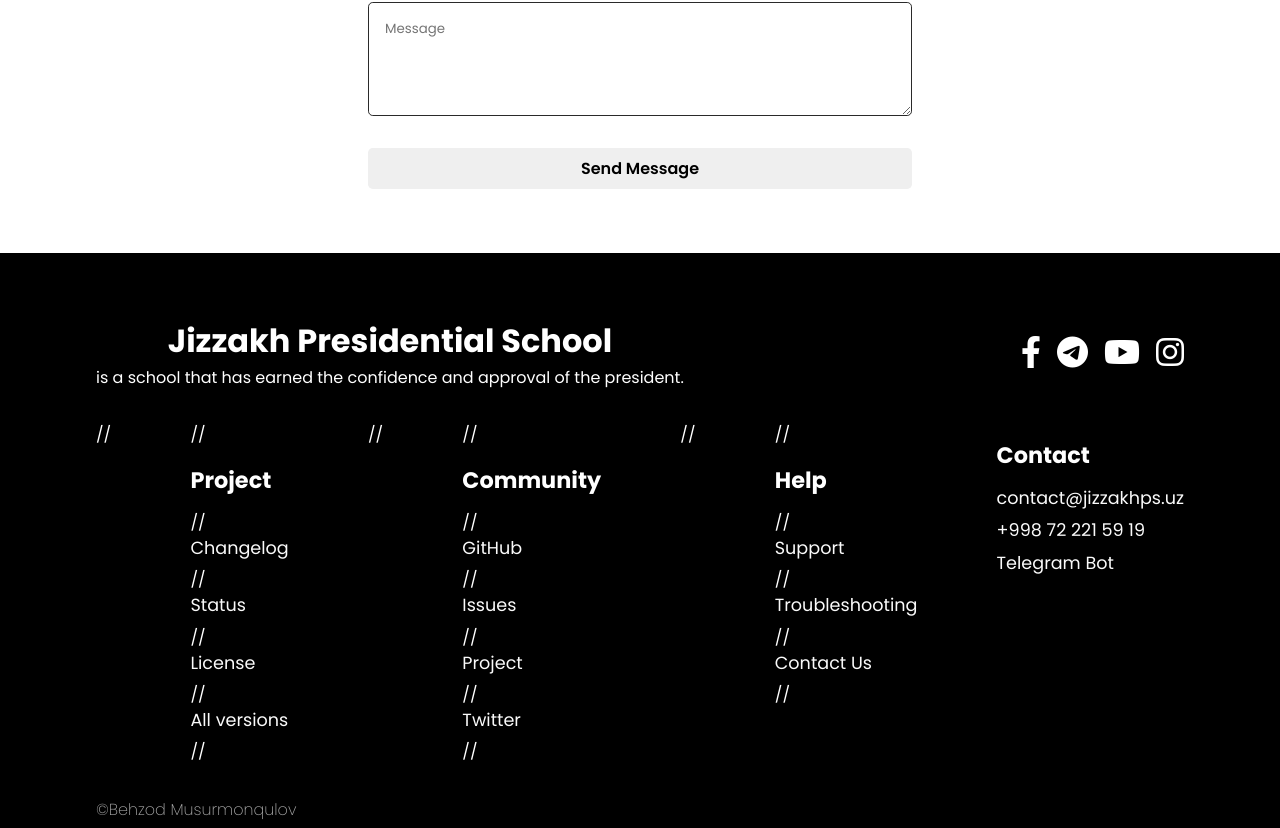
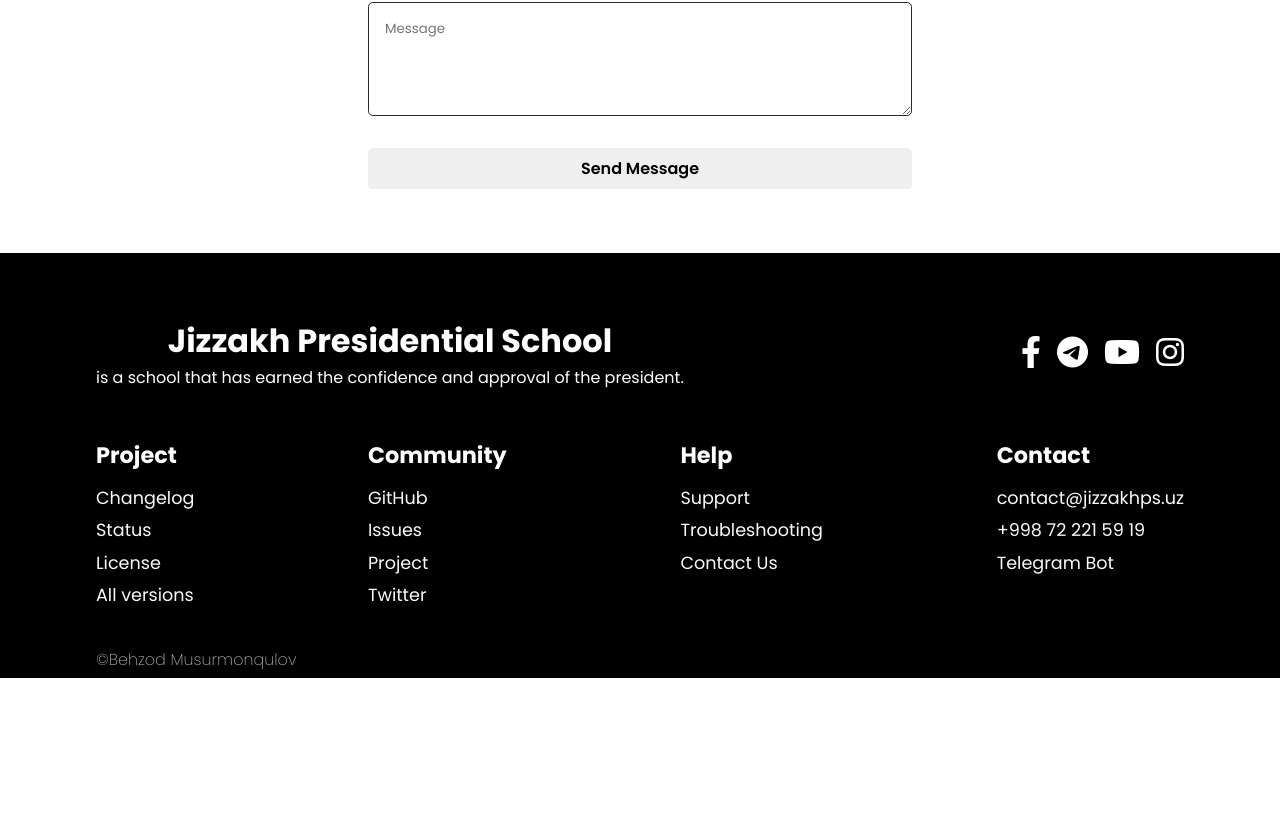
Before and after one commit to behzodk/jizzakhps, a React (Create React App) app: page /contact in a window 1280 px wide. Shown: the part 958-1786 px from the top of the page. After the commit the page ends 1636 px from the top, so only its background shows below. Built offline with nearby package versions, Linux system fonts and the light colour scheme.

Commit message:
contact footer

```diff
--- a/src/components/Footer.js
+++ b/src/components/Footer.js
@@ -25,26 +25,26 @@ function Footer(){
             </div>
 
             <div className="bottom">
-//                 <div>
-//                     <h4>Project</h4>
-//                     <a href="/">Changelog</a>
-//                     <a href="/">Status</a>
-//                     <a href="/">License</a>
-//                     <a href="/">All versions</a>
-//                 </div>
-//                 <div>
-//                     <h4>Community</h4>
-//                     <a href="/">GitHub</a>
-//                     <a href="/">Issues</a>
-//                     <a href="/">Project</a>
-//                     <a href="/">Twitter</a>
-//                 </div>
-//                 <div>
-//                     <h4>Help</h4>
-//                     <a href="/">Support</a>
-//                     <a href="/">Troubleshooting</a>
-//                     <a href="/">Contact Us</a>
-//                 </div>
+                <div>
+                    <h4>Project</h4>
+                    <a href="/">Changelog</a>
+                    <a href="/">Status</a>
+                    <a href="/">License</a>
+                    <a href="/">All versions</a>
+                </div>
+                <div>
+                    <h4>Community</h4>
+                    <a href="/">GitHub</a>
+                    <a href="/">Issues</a>
+                    <a href="/">Project</a>
+                    <a href="/">Twitter</a>
+                </div>
+                <div>
+                    <h4>Help</h4>
+                    <a href="/">Support</a>
+                    <a href="/">Troubleshooting</a>
+                    <a href="/">Contact Us</a>
+                </div>
                 <div>
                     <h4>Contact</h4>
                     <a href="mailto:contact@jizzakhps.uz">contact@jizzakhps.uz</a>
```
